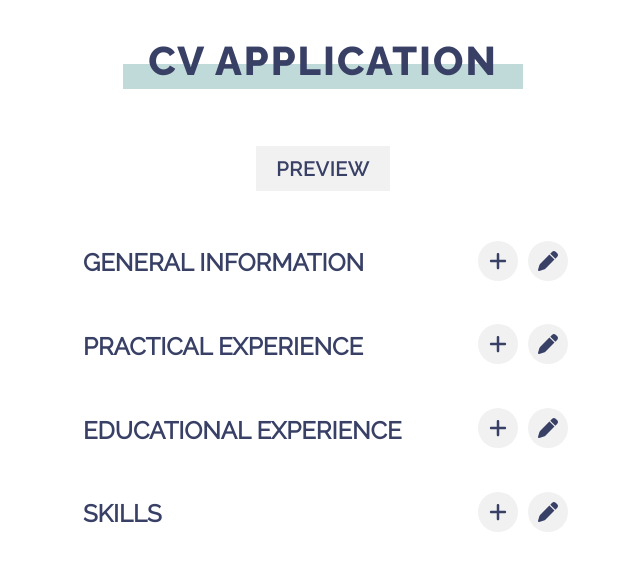
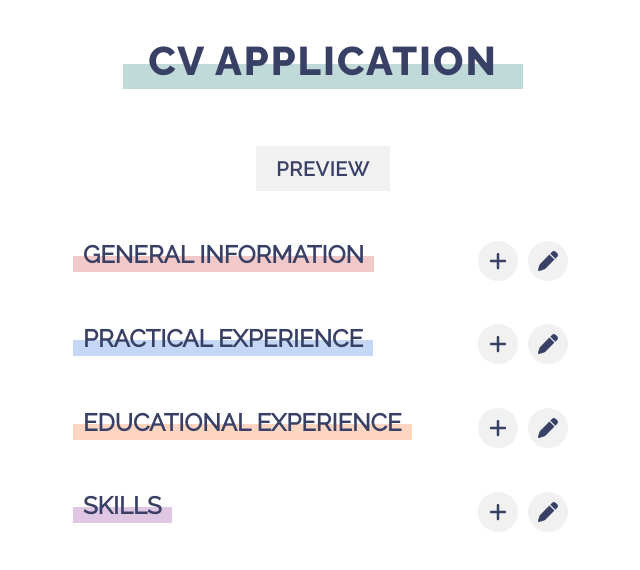
Before and after one commit to mooniiDev/cv-application, a React (Create React App) app: page / in a window 1280 px wide. Shown: the top 570 px of the page, without its empty margins (317-957 px from the left). Built offline with nearby package versions, Linux system fonts and the light colour scheme.

Commit message:
Add borders to the information titles and update classes of those borders

```diff
--- a/src/components/EducationInfo.js
+++ b/src/components/EducationInfo.js
@@ -15,7 +15,7 @@ class GeneralInfo extends React.Component {
   render() {
     return (
       <div>
-        <InfoTitle title="EDUCATIONAL EXPERIENCE" />
+        <InfoTitle title="EDUCATIONAL EXPERIENCE" border="orange-border" />
         <EducationForm />
       </div>
     );
--- a/src/components/GeneralInfo.js
+++ b/src/components/GeneralInfo.js
@@ -15,7 +15,7 @@ class GeneralInfo extends React.Component {
   render() {
     return (
       <div>
-        <InfoTitle title="GENERAL INFORMATION" />
+        <InfoTitle title="GENERAL INFORMATION" border="red-border" />
         <GeneralForm />
       </div>
     );
--- a/src/components/InfoTitle.js
+++ b/src/components/InfoTitle.js
@@ -14,10 +14,10 @@ class InfoTitle extends React.Component {
   }
 
   render() {
-    const { title } = this.props;
+    const { title, border } = this.props;
     return (
       <h2 className="info-title">
-        <span>{title}</span>
+        <span className={border}>{title}</span>
         <span className="info-buttons">
           <FontAwesomeIcon icon={faPlus} className="fa-fw" />
           <FontAwesomeIcon icon={faPen} className="fa-fw" />
@@ -27,12 +27,16 @@ class InfoTitle extends React.Component {
   }
 }
 
+// Validating prop types
 InfoTitle.propTypes = {
   title: PropTypes.string,
+  border: PropTypes.string,
 };
 
+// Creating default props
 InfoTitle.defaultProps = {
-  title: '',
+  title: '❗Error in the title text.',
+  border: 'green-border',
 };
 
 export default InfoTitle;
--- a/src/components/PracticeInfo.js
+++ b/src/components/PracticeInfo.js
@@ -15,7 +15,7 @@ class GeneralInfo extends React.Component {
   render() {
     return (
       <div>
-        <InfoTitle title="PRACTICAL EXPERIENCE" />
+        <InfoTitle title="PRACTICAL EXPERIENCE" border="blue-border" />
         <PracticeForm />
       </div>
     );
--- a/src/components/SkillsInfo.js
+++ b/src/components/SkillsInfo.js
@@ -15,7 +15,7 @@ class GeneralInfo extends React.Component {
   render() {
     return (
       <div>
-        <InfoTitle title="SKILLS" />
+        <InfoTitle title="SKILLS" border="purple-border" />
         <SkillsForm />
       </div>
     );
--- a/src/styles/App.css
+++ b/src/styles/App.css
@@ -49,22 +49,28 @@
   line-height: 3px;
 }
 
-.title-general {
+/* Info Titles Borders Styling */
+.green-border {
+  border-bottom: 16px solid var(--green);
+}
+
+.red-border {
   border-bottom: 16px solid var(--red);
 }
 
-.title-practice {
+.blue-border {
   border-bottom: 16px solid var(--light-blue);
 }
 
-.title-education {
+.orange-border{
   border-bottom: 16px solid var(--orange);
 }
 
-.title-skills {
+.purple-border {
   border-bottom: 16px solid var(--purple);
 }
 
+/* Icons Styling */
 .fa-plus,
 .fa-pen {
   height: 20px;
@@ -76,6 +82,7 @@
   transition: all .1s;
 }
 
+/* Icons Hovers Styling */
 .fa-plus:hover,
 .fa-pen:hover {
   cursor: pointer;
@@ -85,12 +92,15 @@
 .general:hover {
   background-color: var(--red);
 }
+
 .practical:hover {
   background-color: var(--light-blue);
 }
+
 .educational:hover {
   background-color: var(--orange);
 }
+
 .skills:hover {
   background-color: var(--purple);
 }
```
